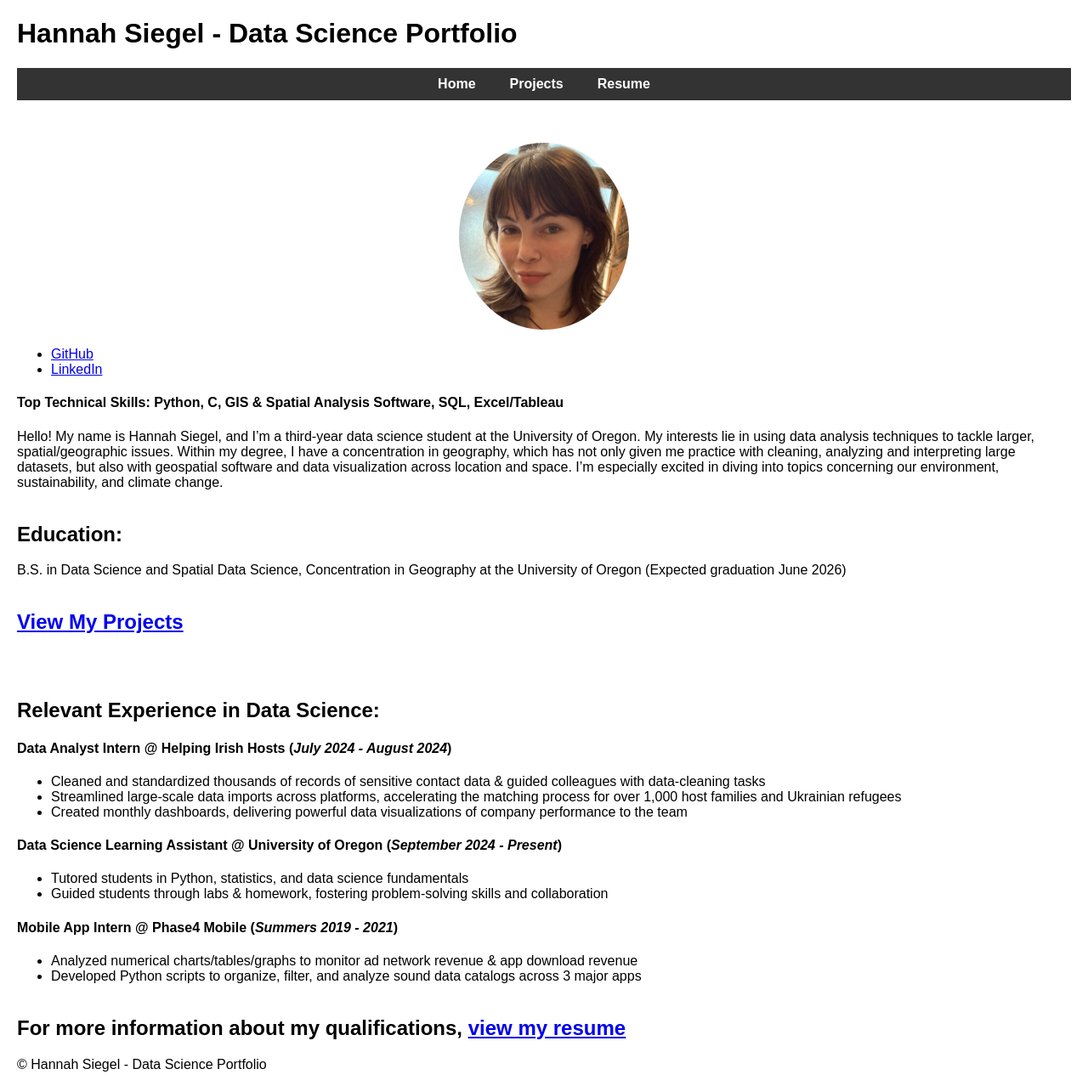
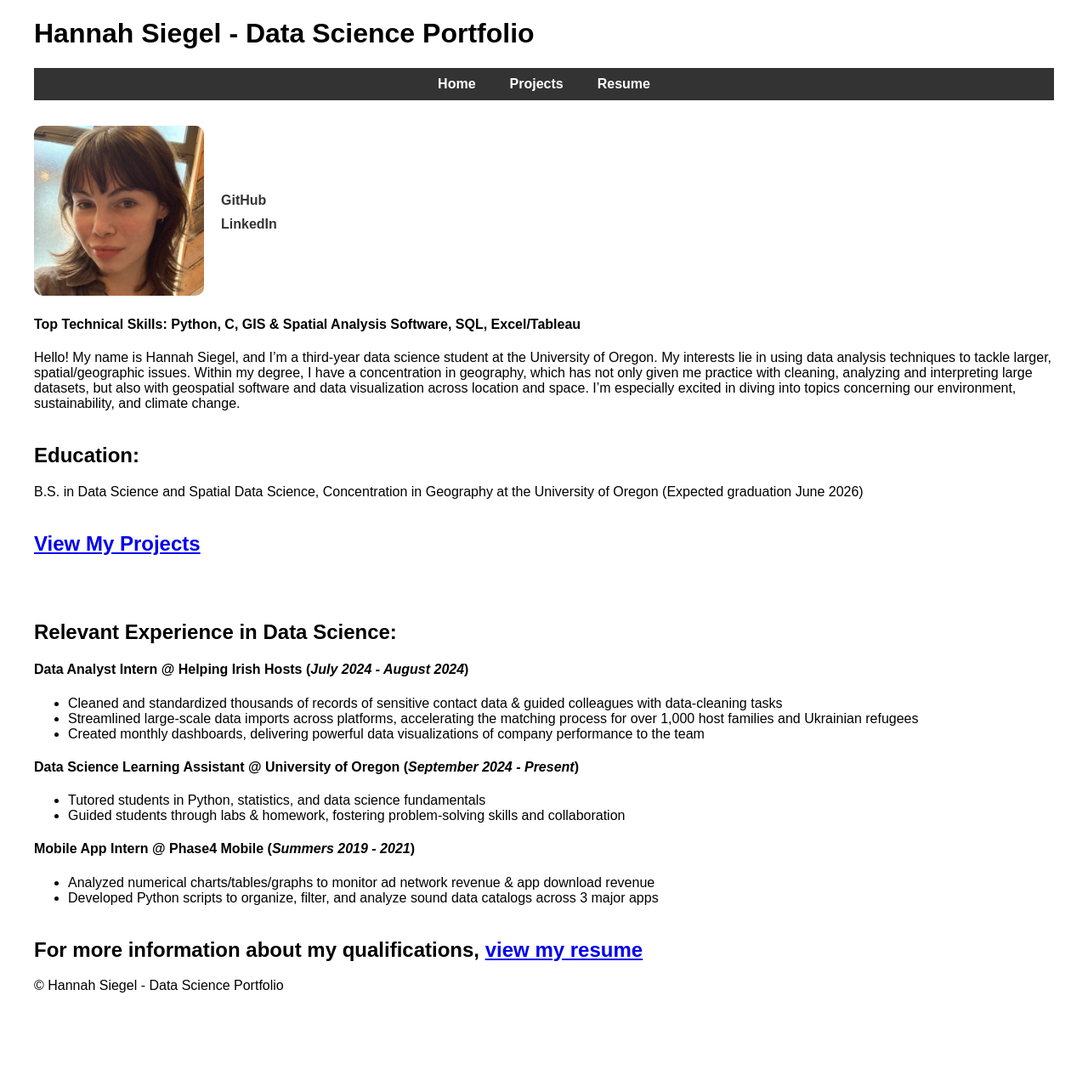
Before and after one commit to siegelhannah/portfolio, a Jekyll site: the page built from index.md, in a window 1280 px wide and 1278 px high. Shown: the whole window at 85% size. Built offline with Jekyll 4.4.1, drawn with Linux system fonts in a browser that asks for light colours.

Commit message:
Update style.css

```diff
--- a/assets/style.css
+++ b/assets/style.css
@@ -1,10 +1,9 @@
 /* General Reset */
 body {
-  padding: 0 20px; /* Add 20px padding to the left and right */
+  padding: 0 40px; /* Add 20px padding to the left and right */
   margin: 0;
   font-family: Arial, sans-serif;
 }
-
 
 /* Navigation Bar Styling */
 nav {
@@ -40,13 +39,40 @@ nav ul li a:hover {
   text-decoration: underline; /* Underline on hover */
 }
 
-/* Headshot Styling */
+/* Home Page Header Styling */
+.home-header {
+  display: flex;
+  align-items: center; /* Vertically center the headshot and links */
+  justify-content: flex-start; /* Left-align the items */
+  margin-top: 30px; /* Adjust the top margin */
+}
+
 .headshot {
-  text-align: center;
-  margin-top: 50px;
+  margin-right: 20px; /* Add some space between headshot and links */
 }
 
 .headshot img {
-  border-radius: 50%;
-  max-width: 200px;
+  width: 200px; /* Set the width */
+  height: 200px; /* Set the height to make it square */
+  border-radius: 10px; /* Optional: give a slight rounded corner to the headshot */
+  object-fit: cover; /* Ensure the image fits well within the square */
 }
+
+.links ul {
+  list-style: none; /* Remove bullet points */
+  padding: 0;
+}
+
+.links ul li {
+  margin-bottom: 10px; /* Add space between each link */
+}
+
+.links ul li a {
+  color: #333; /* Dark text for the links */
+  text-decoration: none;
+  font-weight: bold;
+}
+
+.links ul li a:hover {
+  text-decoration: underline; /* Underline on hover */
+}
```
